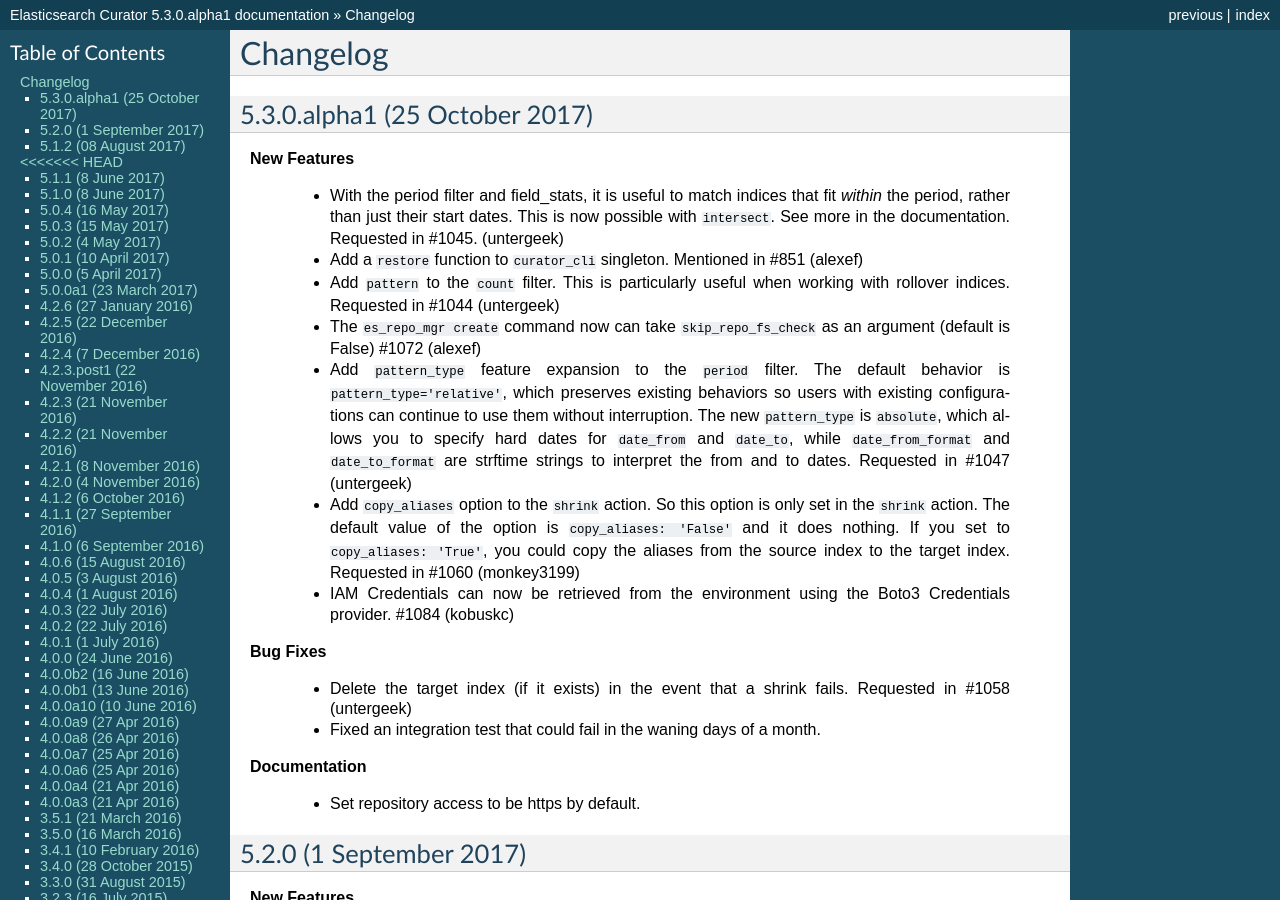
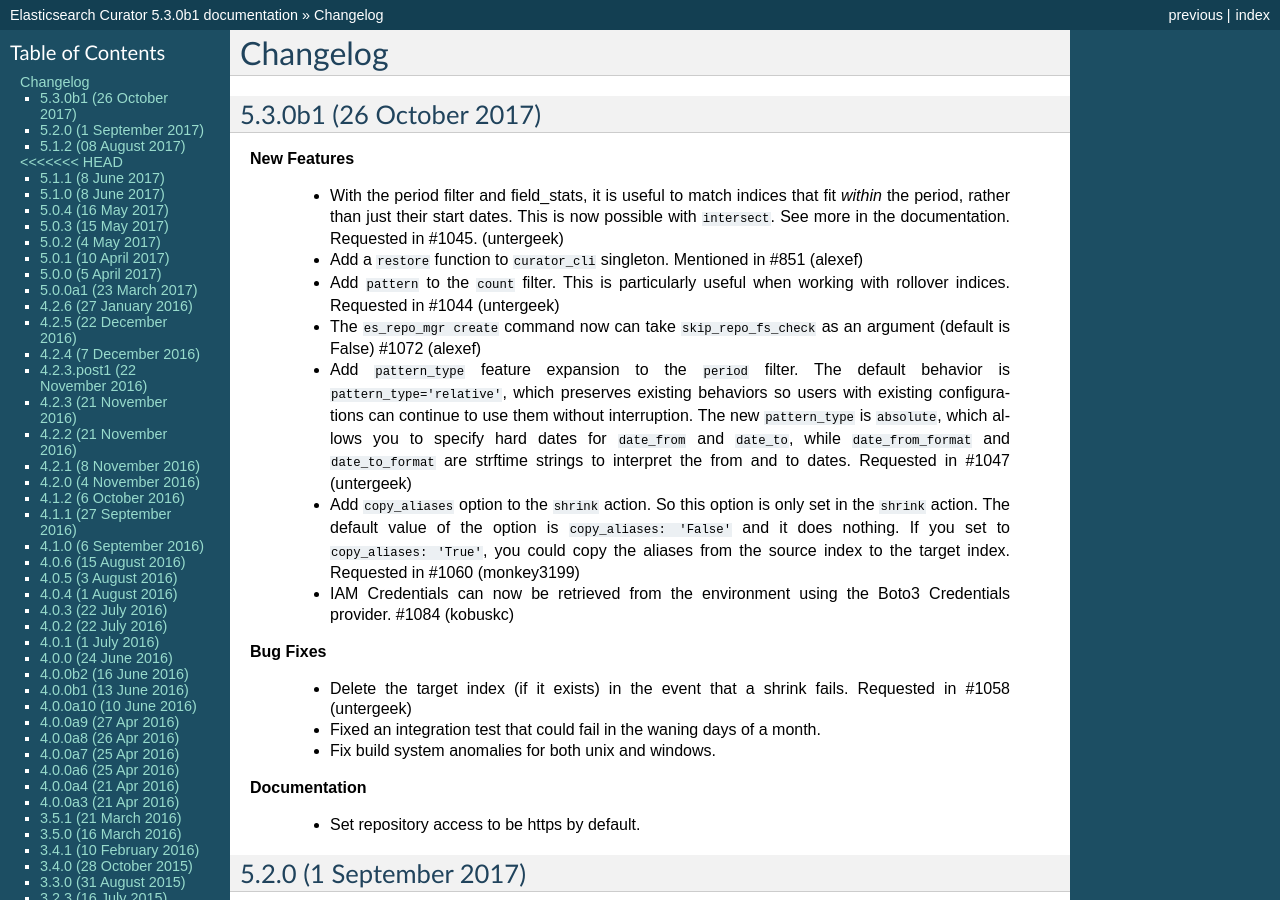
Before and after one commit to elastic/curator, a Sphinx documentation site: the page built from docs/Changelog.rst, in a window 1280 px wide and 900 px high. Built offline with Sphinx 7.4.7, drawn with Linux system fonts in a browser that asks for light colours; some of the changed text lies outside the part shown.

Commit message:
Release prep for 5.3 beta1
build system fixes

```diff
--- a/curator/_version.py
+++ b/curator/_version.py
@@ -1 +1 @@
-__version__ = '5.3.0.alpha1'
+__version__ = '5.3.0b1'
--- a/docs/Changelog.rst
+++ b/docs/Changelog.rst
@@ -3,8 +3,8 @@
 Changelog
 =========
 
-5.3.0.alpha1 (25 October 2017)
-------------------------------
+5.3.0b1 (26 October 2017)
+-------------------------
 
 **New Features**
 
@@ -38,6 +38,7 @@
   * Delete the target index (if it exists) in the event that a shrink fails.
     Requested in #1058 (untergeek)
   * Fixed an integration test that could fail in the waning days of a month.
+  * Fix build system anomalies for both unix and windows.
 
 **Documentation**
 
```
Also changed, not shown: 3 other files.
